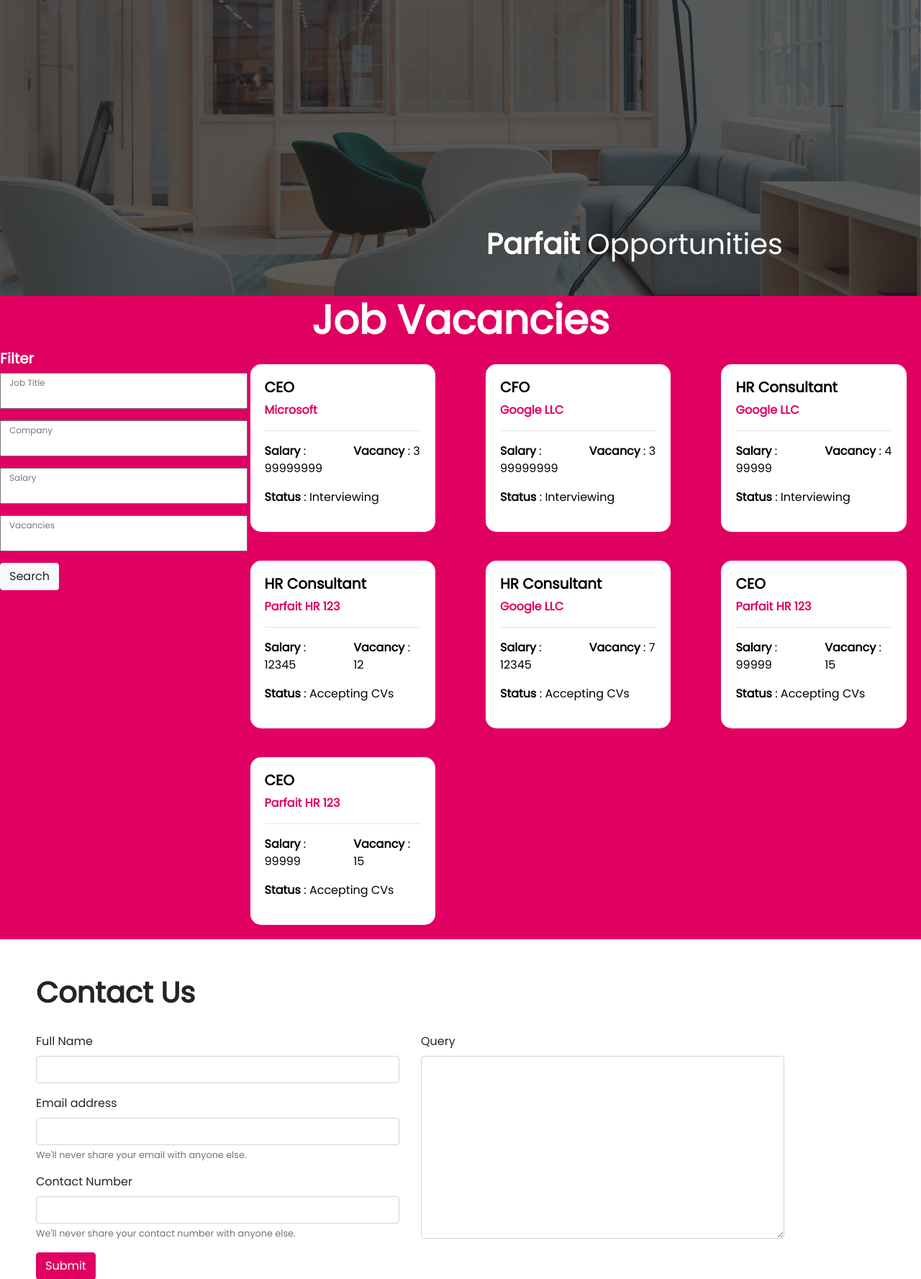
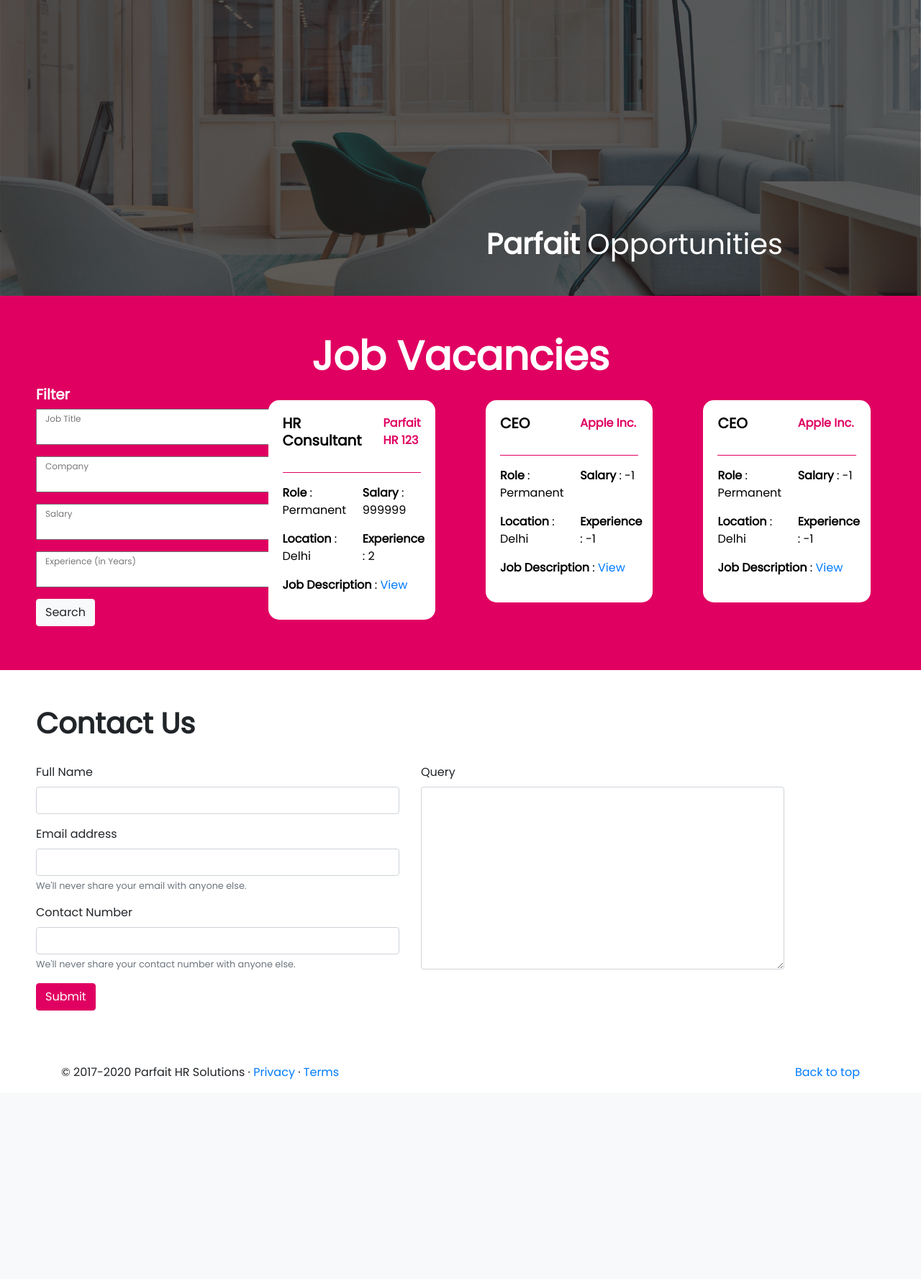
Before and after one commit to ParfaitHR/parfait-portfolio, a Django app: page /opportunities/ in a window 1280 px wide. Shown: the part 79-1856 px from the top of the page at 72% size. After the commit the page ends 1579 px from the top, so only its background shows below. Run offline with Django 3.2, Linux system fonts and the light colour scheme; data comes from the database, SQL or seed files in the repository.

Commit message:
Job Vacancy Edit

```diff
--- a/portfolio/filters.py
+++ b/portfolio/filters.py
@@ -5,12 +5,14 @@ from .models import Job
 class JobFilter(django_filters.FilterSet):
     class Meta:
         model = Job
-        fields = ['job_title','company_name','salary','vacancies','status']
+        fields = ['job_title','company_name','role','salary','location','experience']
 
         widgets = {
             'job_title' : forms.TextInput(attrs={'class':'form-control'}),
             'company_name' : forms.TextInput(attrs={'class':'form-control'}),
+            'role' : forms.TextInput(attrs={'class':'form-control'}),
             'salary' : forms.NumberInput(attrs={'class':'form-control'}),
-            'vacancies' : forms.NumberInput(attrs={'class':'form-control'}),
-            'status' : forms.Select(attrs={'class':'form-control'}),
+            'location' : forms.TextInput(attrs={'class':'form-control'}),
+            'experience' : forms.NumberInput(attrs={'class':'form-control'}),
+            'jd' : forms.TextInput(attrs={'class':'form-control'}),
         }
--- a/portfolio/forms.py
+++ b/portfolio/forms.py
@@ -68,15 +68,16 @@ class CVForm(Form):
 class JobForm(ModelForm):
     class Meta:
         model = Job
-        fields = ['job_title','company_name','salary','vacancies','status']
+        fields = ['job_title','company_name','role','salary','location','experience','jd']
 
         widgets = {
             'job_title' : forms.TextInput(attrs={'class':'form-control'}),
             'company_name' : forms.TextInput(attrs={'class':'form-control'}),
+            'role' : forms.Select(attrs={'class':'form-control'}),
             'salary' : forms.NumberInput(attrs={'class':'form-control'}),
-            'vacancies' : forms.NumberInput(attrs={'class':'form-control'}),
-            'status' : forms.Select(attrs={'class':'form-control'}),
-
+            'location' : forms.TextInput(attrs={'class':'form-control'}),
+            'experience' : forms.NumberInput(attrs={'class':'form-control'}),
+            'jd' : forms.TextInput(attrs={'class':'form-control'}),
         }
 
 class CreateUserForm(UserCreationForm):
--- a/portfolio/models.py
+++ b/portfolio/models.py
@@ -9,11 +9,18 @@ class Job(models.Model):
         ('Vacancy Filled', 'Vacancy Filled'),
     )
 
+    ROLE = (
+        ('Permanent','Permanent'),
+        ('Temporary','Temporary'),
+    )
+
     job_title = models.CharField(max_length=30, null=True)
     company_name = models.CharField(max_length=30, null=True)
+    role = models.CharField(max_length=30, null=True, choices=ROLE)
     salary = models.CharField(max_length=30, null=True)
-    vacancies = models.IntegerField(null=True)
-    status = models.CharField(max_length=30, null=True, choices=STATUS)
+    location = models.CharField(max_length=30, null=True)
+    experience = models.IntegerField(null=True)
+    jd = models.CharField(max_length=30, null=True)
     date_created = models.DateTimeField(auto_now_add=True, null=True)
 
     def __str__(self):
--- a/portfolio/templates/portfolio/opportunities.html
+++ b/portfolio/templates/portfolio/opportunities.html
@@ -53,13 +53,13 @@
                     <label for="salary">Salary</label>
                 </div>
                 <div class="form-label-group">
-                    {{ filter.form.vacancies }}
-                    {% if filter.form.vacancies.errors %}
-                        {% for error in filter.form.vacancies.errors %}
+                    {{ filter.form.experience }}
+                    {% if filter.form.experience.errors %}
+                        {% for error in filter.form.experience.errors %}
                             <strong>{{ error|escape }}</strong>
                         {% endfor %}
                     {% endif %}
-                    <label for="vacancies">Vacancies</label>
+                    <label for="experience">Experience (in Years)</label>
                 </div>
                 <button class="btn btn-light" type="submit">Search</button>
             </form>
@@ -69,18 +69,28 @@
                 {% for job in jobs %}
                 <div class="col-4">
                     <div class="job-card">
-                        <h5 class="job-title">{{job.job_title}}</h5>
-                        <p class="company">{{job.company_name}}</p>
-                        <hr>
                         <div class="row">
+                            <h5 class="col job-title">{{job.job_title}}</h5>
+                            <p class="col company">{{job.company_name}}</p>
+                        </div>
+                        <hr style="border-color: #e00061;">
+                        <div class="row">
+                            <div class="col-6">
+                                <p><strong>Role</strong> : {{job.role}}</p>
+                            </div>
                             <div class="col-6">
                                 <p><strong>Salary</strong> : {{job.salary}}</p>
                             </div>
+                        </div>
+                        <div class="row">
                             <div class="col-6">
-                                <p><strong>Vacancy</strong> : {{job.vacancies}}</p>
+                                <p><strong>Location</strong> : {{job.location}}</p>
+                            </div>
+                            <div class="col-6">
+                                <p><strong>Experience</strong> : {{job.experience}}</p>
                             </div>
                         </div>
-                        <p><strong>Status</strong> : {{job.status}}</p>
+                        <p><strong>Job Description</strong> : <a href="{{job.jd}}">View</a></p>
                     </div>
                 </div>
                 {% endfor %}
--- a/static/css/opportunities.css
+++ b/static/css/opportunities.css
@@ -8,10 +8,11 @@
 .section-2 {
   width: 100%;
   margin: 0px;
-  padding: 0px;
+  padding: 50px;
   background-color: #e00061;
   color: white;
 }
+
 
 .section-header {
   font-weight: bold;
```
Also changed, not shown: portfolio/templates/portfolio/home.html (+11 -3 lines), portfolio/templates/portfolio/job-add.html (+28 -8 lines), portfolio/templates/portfolio/job-dash.html (+10 -8 lines), portfolio/templates/portfolio/job-edit.html (+28 -8 lines), db.sqlite3, portfolio/migrations/0009_auto_20210110_1241.py (added), portfolio/migrations/0010_job_jd.py (added).
